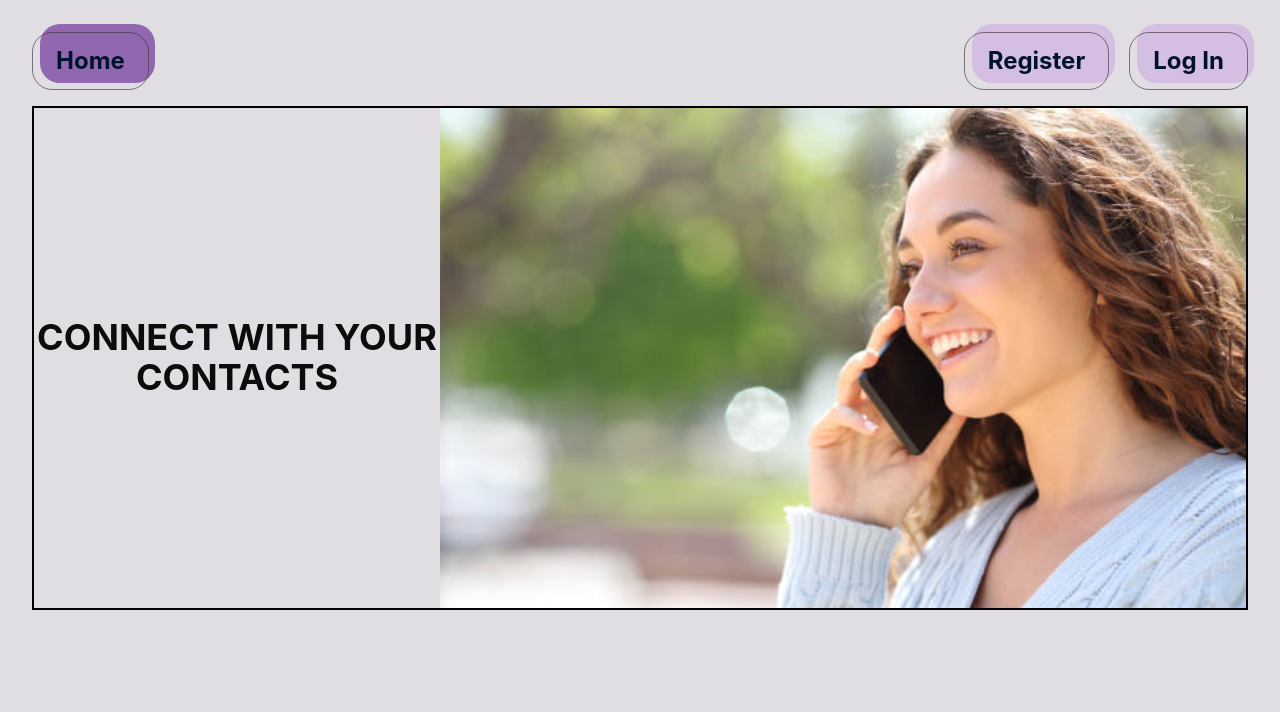
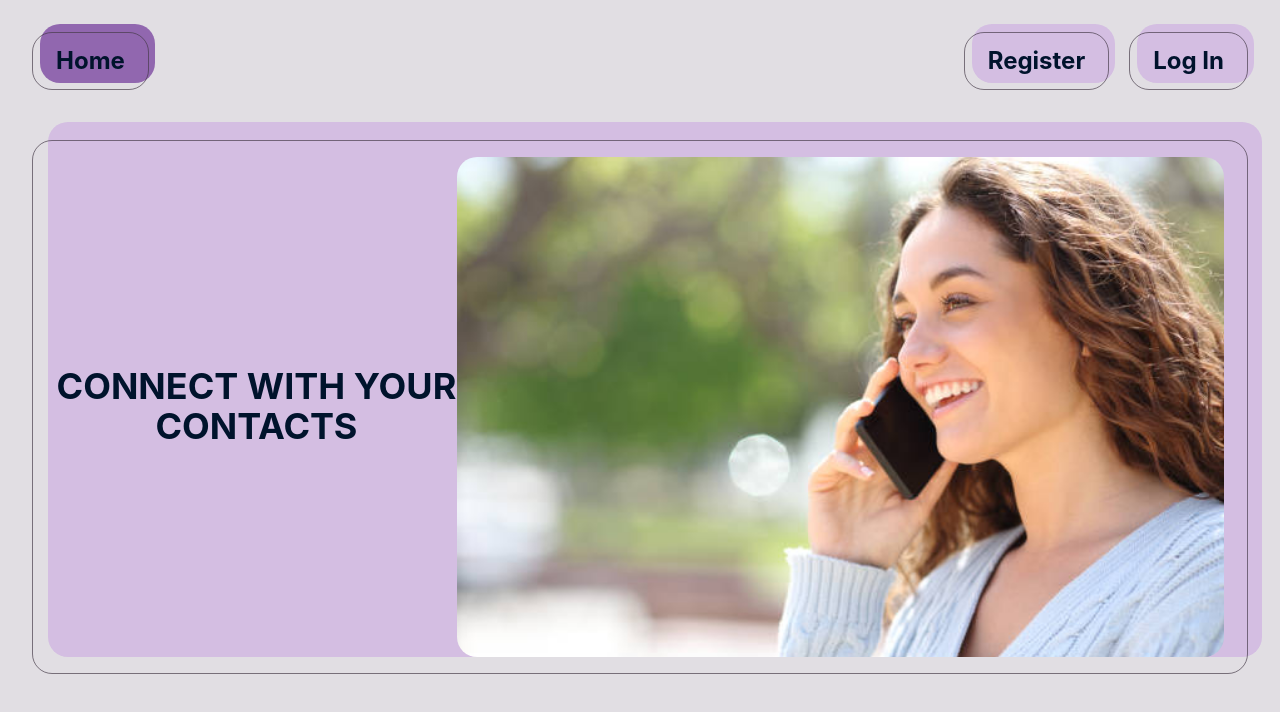
Before and after one commit to Andriana-Petrenko/goit-react-hw-08, a React (Vite) app: page / in a window 1280 px wide. Shown: the top 712 px of the page. Built offline with nearby package versions, Linux system fonts and the light colour scheme.

Commit message:
add style home page

```diff
--- a/src/pages/HomePage/HomePage.module.css
+++ b/src/pages/HomePage/HomePage.module.css
@@ -1,7 +1,16 @@
 .wrapper{
     display: flex;
     justify-content: flex-start;
-    border: 2px solid rgb(0, 0, 0);
+    background-color: transparent;
+        border: 1px solid #433a46ab;
+        color: #00132C;
+        font-weight: 700;
+        line-height: 24px;
+        padding: 16px 23px;
+        position: relative;
+        text-decoration: none;
+        border-radius: 20px;
+        margin-top: 50px;
 }
 
 .title{
@@ -17,4 +26,18 @@
         background-size: 100%;
         padding-bottom: 500px;
         width: 100%;
+        border-radius: 20px;
 }
+
+.wrapper:before {
+    background-color: #d4bee2;
+    content: "";
+    height: calc(100% + 3px);
+    position: absolute;
+    right: -15px;
+    top: -19px;
+    transition: background-color 300ms ease-in;
+    width: 100%;
+    z-index: -1;
+    border-radius: 20px;
+}
```
